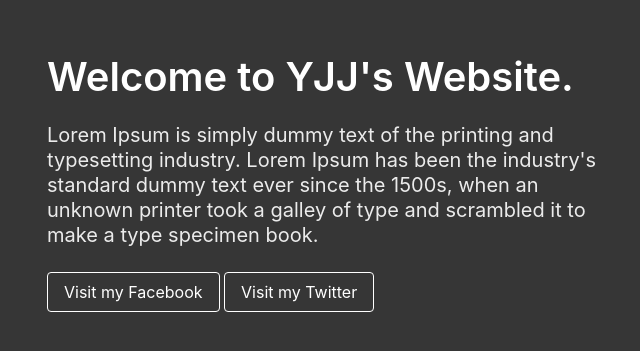
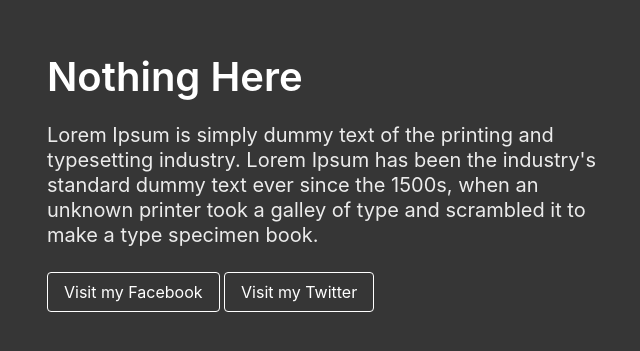
Before and after one commit to sleepywww/yjj.github.io, a plain HTML site: page index.html in a window 1280 px wide. Shown: the part 217-568 px from the top of the page, without its empty margins (311-951 px from the left). Drawn offline with nearby package versions, Linux system fonts and the light colour scheme.

Commit message:
Update index.html

```diff
--- a/index.html
+++ b/index.html
@@ -1,7 +1,7 @@
 <!DOCTYPE html>
 <html>
     <head>
-        <title>YJJ's Website</title>
+        <title>Nothing Here</title>
 
         <link rel="stylesheet" href="https://cdn.jsdelivr.net/npm/bulma@0.9.2/css/bulma.min.css">
 
@@ -15,7 +15,7 @@
                     <div class="columns is-vcentered is-centered">
                         <div class="column is-6">
                             <div class="block">
-                                <h1 class="title is-2">Welcome to YJJ's Website.</h1>
+                                <h1 class="title is-2">Nothing Here</h1>
                             </div>
 
                             <div class="block">
@@ -24,6 +24,7 @@
 
                             <div class="block buttons">
                                 <a href="https://facebook.com/"><button class="button is-white is-outlined">Visit my Facebook</button></a> &nbsp;
+
                                 <a href="https://twitter.com/"><button class="button is-white is-outlined">Visit my Twitter</button></a>
                             </div>
                         </div>
```
